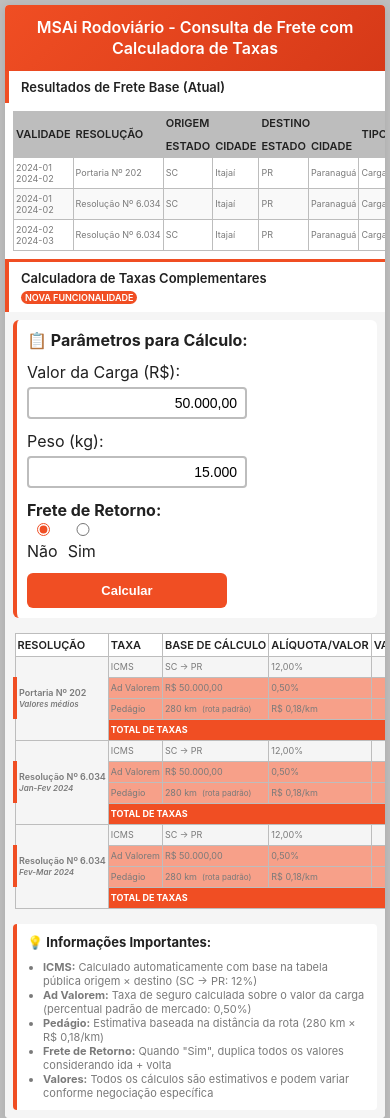
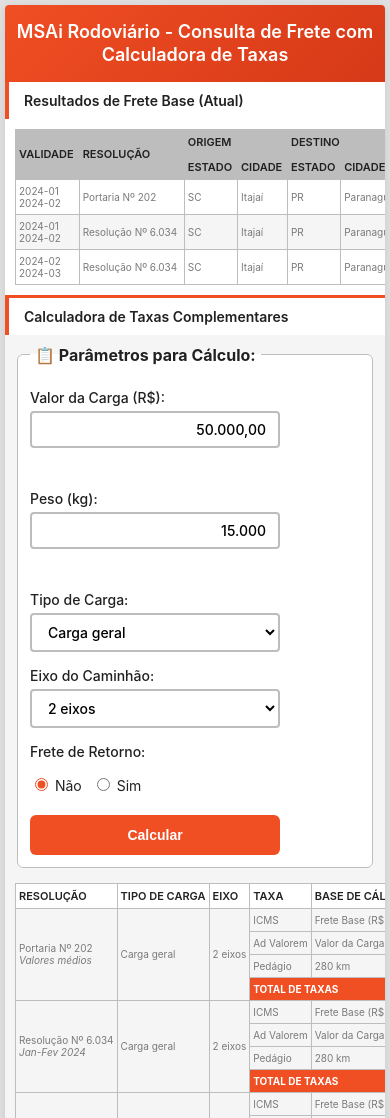
Before and after one commit to s4nts/MSAiRoad-FeeCalculator, a plain HTML site: page index.html in a window 390 px wide. Shown: the top 1118 px of the page. Drawn offline with Linux system fonts and the light colour scheme.

Commit message:
feat - improvements type truck and truck axles

```diff
--- a/app.js
+++ b/app.js
@@ -1,161 +1,164 @@
+document.addEventListener('DOMContentLoaded', () => {
   const freteData = [
-  {
-    resolucao: 'Portaria Nº 202',
-    periodo: 'Valores médios',
-    freteBase: 1184.33,
-  },
-  {
-    resolucao: 'Resolução Nº 6.034',
-    periodo: 'Jan-Fev 2024',
-    freteBase: 1249.95,
-  },
-  {
-    resolucao: 'Resolução Nº 6.034',
-    periodo: 'Fev-Mar 2024',
-    freteBase: 1315.18,
-  },
+    { resolucao: 'Portaria Nº 202', periodo: 'Valores médios', freteBase: 1184.33 },
+    { resolucao: 'Resolução Nº 6.034', periodo: 'Jan-Fev 2024', freteBase: 1249.95 },
+    { resolucao: 'Resolução Nº 6.034', periodo: 'Fev-Mar 2024', freteBase: 1315.18 },
   ];
-
   const ICMS_RATE = 0.12;
   const AD_VALOREM_RATE = 0.005;
   const PEDAGIO_POR_KM = 0.18;
   const DISTANCIA_KM = 280;
 
+  const valorCargaInput = document.getElementById('valorCarga');
+  const pesoInput = document.getElementById('peso');
+  const tipoCargaSelect = document.getElementById('tipoCarga');
+  const eixoCaminhaoSelect = document.getElementById('eixoCaminhao');
+  const calculateBtn = document.getElementById('calculateBtn');
+  const tbody = document.getElementById('calculatorBody');
+  const valorCargaError = document.getElementById('valorCargaError');
+  const pesoError = document.getElementById('pesoError');
+
   function formatCurrency(input) {
     let value = input.value.replace(/\D/g, '');
-  value = (value / 100).toFixed(2);
-  value = value.replace('.', ',');
-  value = value.replace(/\B(?=(\d{3})+(?!\d))/g, '.');
+    if (value) {
+      value = (parseFloat(value) / 100).toLocaleString('pt-BR', { minimumFractionDigits: 2, maximumFractionDigits: 2 });
       input.value = value;
+    }
   }
 
   function formatNumber(input) {
     let value = input.value.replace(/\D/g, '');
-  value = value.replace(/\B(?=(\d{3})+(?!\d))/g, '.');
-  input.value = value;
+    input.value = value.replace(/\B(?=(\d{3})+(?!\d))/g, '.');
   }
 
   function parseCurrency(value) {
     return parseFloat(value.replace(/\./g, '').replace(',', '.')) || 0;
   }
 
-function parseNumber(value) {
-  return parseInt(value.replace(/\./g, '')) || 0;
+  function formatMoney(value) {
+    return value.toLocaleString('pt-BR', { minimumFractionDigits: 2, maximumFractionDigits: 2 });
   }
 
-function formatMoney(value) {
-  return value.toLocaleString('pt-BR', {
-    minimumFractionDigits: 2,
-    maximumFractionDigits: 2,
-  });
+  function validateAndToggleButton() {
+    let isFormValid = true;
+
+    if (!valorCargaInput.value.trim()) {
+      valorCargaError.textContent = 'O valor da carga é obrigatório.';
+      isFormValid = false;
+    } else {
+      valorCargaError.textContent = '';
+    }
+
+    if (!pesoInput.value.trim()) {
+      pesoError.textContent = 'O peso é obrigatório.';
+      isFormValid = false;
+    } else {
+      pesoError.textContent = '';
+    }
+
+    calculateBtn.disabled = !isFormValid;
   }
 
   function calcularTaxas() {
-  const valorCarga = parseCurrency(document.getElementById('valorCarga').value);
-  const peso = parseNumber(document.getElementById('peso').value);
+    validateAndToggleButton();
+    if (calculateBtn.disabled) {
+      return;
+    }
+
+    const valorCarga = parseCurrency(valorCargaInput.value);
     const freteRetorno = document.querySelector('input[name="freteRetorno"]:checked').value === 'sim';
+    const tipoCarga = tipoCargaSelect.value;
+    const eixo = eixoCaminhaoSelect.options[eixoCaminhaoSelect.selectedIndex].text;
 
-  const tbody = document.getElementById('calculatorBody');
     tbody.innerHTML = '';
+    const fragment = document.createDocumentFragment();
 
     freteData.forEach((data) => {
+      const pedagioValue = DISTANCIA_KM * PEDAGIO_POR_KM;
+      const adValoremValue = valorCarga * AD_VALOREM_RATE;
       const icmsValue = data.freteBase * ICMS_RATE;
-    const adValoremValue = valorCarga * AD_VALOREM_RATE;
-    const pedagioValue = DISTANCIA_KM * PEDAGIO_POR_KM;
 
+      let freteBaseCalc = data.freteBase;
       let totalTaxas = icmsValue + adValoremValue + pedagioValue;
-    let freteBaseCalc = data.freteBase;
-    let totalFinal = freteBaseCalc + totalTaxas;
 
       if (freteRetorno) {
         totalTaxas *= 2;
         freteBaseCalc *= 2;
-      totalFinal = freteBaseCalc + totalTaxas;
+      }
+      const totalFinal = freteBaseCalc + totalTaxas;
+
+      const rowspan = 4;
+      const firstRow = createRow([
+        { content: `${data.resolucao}<br><small class="tax-label">${data.periodo}</small>`, rowspan },
+        { content: tipoCarga, rowspan },
+        { content: eixo, rowspan },
+        { content: 'ICMS' },
+        { content: `Frete Base (R$ ${formatMoney(data.freteBase)})` },
+        { content: `${(ICMS_RATE * 100).toFixed(2)}%` },
+        { content: formatMoney(freteRetorno ? icmsValue * 2 : icmsValue), class: 'valor-monetario' },
+        { content: formatMoney(freteBaseCalc), class: 'valor-monetario', rowspan },
+        {
+          content: formatMoney(totalFinal),
+          class: 'valor-monetario',
+          rowspan,
+          style: 'font-size: 14px; font-weight: 600;',
+        },
+      ]);
+
+      const adValoremRow = createRow([
+        { content: 'Ad Valorem' },
+        { content: `Valor da Carga (R$ ${formatMoney(valorCarga)})` },
+        { content: `${(AD_VALOREM_RATE * 100).toFixed(2)}%` },
+        { content: formatMoney(freteRetorno ? adValoremValue * 2 : adValoremValue), class: 'valor-monetario' },
+      ]);
+
+      const pedagioRow = createRow([
+        { content: 'Pedágio' },
+        { content: `${DISTANCIA_KM} km` },
+        { content: `R$ ${PEDAGIO_POR_KM.toFixed(2)}/km` },
+        { content: formatMoney(freteRetorno ? pedagioValue * 2 : pedagioValue), class: 'valor-monetario' },
+      ]);
+
+      const totalRow = createRow([
+        {
+          content: `<strong>TOTAL DE TAXAS ${freteRetorno ? '(Ida + Volta)' : ''}</strong>`,
+          colspan: 6,
+          class: 'total-row',
+        },
+        { content: `<strong>${formatMoney(totalTaxas)}</strong>`, class: 'valor-monetario total-row' },
+      ]);
+
+      fragment.appendChild(firstRow);
+      fragment.appendChild(adValoremRow);
+      fragment.appendChild(pedagioRow);
+      fragment.appendChild(totalRow);
+    });
+
+    tbody.appendChild(fragment);
   }
 
-    const labelSuffix = freteRetorno ? ' (Ida + Volta)' : '';
-    const icmsLabel = freteRetorno ? `${formatMoney(icmsValue)} × 2` : formatMoney(icmsValue);
-    const adValoremLabel = freteRetorno ? `${formatMoney(adValoremValue)} × 2` : formatMoney(adValoremValue);
-    const pedagioLabel = freteRetorno ? `${formatMoney(pedagioValue)} × 2` : formatMoney(pedagioValue);
-
-    tbody.innerHTML += `
-        <tr>
-          <td rowspan="${freteRetorno ? 6 : 4}" style="vertical-align: middle; font-weight: 600;">
-            ${data.resolucao}<br><small class="tax-label">${data.periodo}</small>
-          </td>
-          <td>ICMS${labelSuffix}</td>
-          <td>SC → PR</td>
-          <td>12,00%</td>
-          <td class="valor-monetario">${formatMoney(freteRetorno ? icmsValue * 2 : icmsValue)}</td>
-          <td class="valor-monetario">${formatMoney(freteBaseCalc)}</td>
-          <td class="valor-monetario" rowspan="${
-            freteRetorno ? 6 : 4
-          }" style="vertical-align: middle; font-size: 14px; font-weight: 600;">
-            ${formatMoney(totalFinal)}
-          </td>
-        </tr>
-      `;
-
-    if (freteRetorno) {
-      tbody.innerHTML += `
-          <tr class="return-detail-row">
-            <td>↳ Ida: ${formatMoney(icmsValue)} + Volta: ${formatMoney(icmsValue)}</td>
-            <td colspan="3"></td>
-            <td class="valor-monetario">-</td>
-          </tr>
-        `;
+  function createRow(cells) {
+    const row = document.createElement('tr');
+    cells.forEach((cellData) => {
+      const cell = document.createElement(cellData.header ? 'th' : 'td');
+      if (cellData.colspan) cell.colSpan = cellData.colspan;
+      if (cellData.rowspan) cell.rowSpan = cellData.rowspan;
+      if (cellData.class) cell.className = cellData.class;
+      if (cellData.style) cell.style.cssText = cellData.style;
+      cell.innerHTML = cellData.content;
+      row.appendChild(cell);
+    });
+    return row;
   }
 
-    tbody.innerHTML += `
-        <tr class="highlight-new">
-          <td>Ad Valorem${labelSuffix}</td>
-          <td>R$ ${formatMoney(valorCarga)}</td>
-          <td>0,50%</td>
-          <td class="valor-monetario">${formatMoney(freteRetorno ? adValoremValue * 2 : adValoremValue)}</td>
-          <td class="valor-monetario">-</td>
-        </tr>
-      `;
+  calculateBtn.addEventListener('click', calcularTaxas);
 
-    if (freteRetorno) {
-      tbody.innerHTML += `
-          <tr class="return-detail-row">
-            <td>↳ Ida: ${formatMoney(adValoremValue)} + Volta: ${formatMoney(adValoremValue)}</td>
-            <td colspan="3"></td>
-            <td class="valor-monetario">-</td>
-          </tr>
-        `;
-    }
+  valorCargaInput.addEventListener('blur', () => formatCurrency(valorCargaInput));
+  pesoInput.addEventListener('blur', () => formatNumber(pesoInput));
+  [valorCargaInput, pesoInput].forEach((input) => {
+    input.addEventListener('input', validateAndToggleButton);
+  });
 
-    tbody.innerHTML += `
-        <tr class="highlight-new">
-          <td>Pedágio${labelSuffix}</td>
-          <td>${DISTANCIA_KM} km<span class="distance-info">(rota padrão)</span></td>
-          <td>R$ 0,18/km</td>
-          <td class="valor-monetario">${formatMoney(freteRetorno ? pedagioValue * 2 : pedagioValue)}</td>
-          <td class="valor-monetario">-</td>
-        </tr>
-      `;
-
-    if (freteRetorno) {
-      tbody.innerHTML += `
-          <tr class="return-detail-row">
-            <td>↳ Ida: ${formatMoney(pedagioValue)} + Volta: ${formatMoney(pedagioValue)}</td>
-            <td colspan="3"></td>
-            <td class="valor-monetario">-</td>
-          </tr>
-        `;
-    }
-
-    tbody.innerHTML += `
-        <tr class="total-row">
-          <td colspan="4"><strong>TOTAL DE TAXAS${labelSuffix}</strong></td>
-          <td class="valor-monetario"><strong>${formatMoney(totalTaxas)}</strong></td>
-          <td class="valor-monetario">-</td>
-        </tr>
-      `;
-  });
-}
-
-document.addEventListener('DOMContentLoaded', function () {
+  validateAndToggleButton();
   calcularTaxas();
 });
--- a/index.html
+++ b/index.html
@@ -84,43 +84,55 @@
       </div>
 
       <div class="calculator-section">
-        <h3 class="section-title">
-          Calculadora de Taxas Complementares
-          <span class="new-feature-badge">NOVA FUNCIONALIDADE</span>
-        </h3>
+        <h3 class="section-title">Calculadora de Taxas Complementares</h3>
         <div class="table-container">
-          <div class="parameters-section">
-            <strong style="color: #212121">📋 Parâmetros para Cálculo:</strong>
+          <fieldset class="parameters-section">
+            <legend>📋 Parâmetros para Cálculo:</legend>
             <div class="parameters-grid">
-              <label style="color: #212121">
-                Valor da Carga (R$):
-                <input
-                  type="text"
-                  class="input-field"
-                  value="50.000,00"
-                  id="valorCarga"
-                  onblur="formatCurrency(this)"
-                />
-              </label>
-              <label style="color: #212121">
-                Peso (kg):
-                <input type="text" class="input-field" value="15.000" id="peso" onblur="formatNumber(this)" />
-              </label>
-              <div style="color: #212121">
-                <strong>Frete de Retorno:</strong>
+              <div class="parameter-group">
+                <label for="valorCarga">Valor da Carga (R$):</label>
+                <input type="text" class="form-control" value="50.000,00" id="valorCarga" />
+                <div class="error-message" id="valorCargaError"></div>
+              </div>
+
+              <div class="parameter-group">
+                <label for="peso">Peso (kg):</label>
+                <input type="text" class="form-control" value="15.000" id="peso" />
+                <div class="error-message" id="pesoError"></div>
+              </div>
+
+              <div class="parameter-group">
+                <label for="tipoCarga">Tipo de Carga:</label>
+                <select class="form-control" id="tipoCarga">
+                  <option value="Carga geral">Carga geral</option>
+                </select>
+              </div>
+
+              <div class="parameter-group">
+                <label for="eixoCaminhao">Eixo do Caminhão:</label>
+                <select class="form-control" id="eixoCaminhao">
+                  <option value="2">2 eixos</option>
+                </select>
+              </div>
+
+              <div class="parameter-group">
+                <label>Frete de Retorno:</label>
                 <div class="radio-group">
                   <label><input type="radio" name="freteRetorno" value="nao" checked /> Não</label>
                   <label><input type="radio" name="freteRetorno" value="sim" /> Sim</label>
                 </div>
               </div>
-              <button class="calculate-btn" onclick="calcularTaxas()">Calcular</button>
+
+              <button class="calculate-btn" id="calculateBtn">Calcular</button>
             </div>
-          </div>
+          </fieldset>
 
           <table class="calculator-table" id="calculatorTable">
             <thead>
               <tr>
                 <th>Resolução</th>
+                <th>Tipo de Carga</th>
+                <th>Eixo</th>
                 <th>Taxa</th>
                 <th>Base de Cálculo</th>
                 <th>Alíquota/Valor</th>
--- a/style.css
+++ b/style.css
@@ -1,21 +1,33 @@
+:root {
+  --primary-color: #f04e23;
+  --primary-dark: #d63918;
+  --text-primary: #212121;
+  --text-secondary: #7a7a7a;
+  --border-color: #bdbdbd;
+  --background-light: #ffffff;
+  --background-grey: #f5f5f5;
+  --highlight-soft: #f7a089;
+  --body-bg: #e0e0e0;
+}
+
 body {
   font-family: -apple-system, BlinkMacSystemFont, 'Segoe UI', Roboto, sans-serif;
   margin: 20px;
-  background-color: #bdbdbd;
-  color: #7a7a7a;
+  background-color: var(--body-bg);
+  color: var(--text-secondary);
 }
 
 .container {
   max-width: 1400px;
   margin: 0 auto;
-  background: #ffffff;
+  background: var(--background-light);
   border-radius: 8px;
   box-shadow: 0 2px 10px rgba(0, 0, 0, 0.1);
   overflow: hidden;
 }
 
 .header {
-  background: linear-gradient(135deg, #f04e23 0%, #d63918 100%);
+  background: linear-gradient(135deg, var(--primary-color) 0%, var(--primary-dark) 100%);
   color: white;
   padding: 20px;
   text-align: center;
@@ -28,12 +40,12 @@ body {
 }
 
 .section-title {
-  background: #ffffff;
+  background: var(--background-light);
   padding: 12px 20px;
   margin: 0;
   font-weight: 600;
-  color: #212121;
-  border-left: 4px solid #f04e23;
+  color: var(--text-primary);
+  border-left: 4px solid var(--primary-color);
 }
 
 .table-container {
@@ -52,24 +64,25 @@ th,
 td {
   padding: 8px 6px;
   text-align: left;
-  border: 1px solid #bdbdbd;
+  border: 1px solid var(--border-color);
   white-space: nowrap;
+  vertical-align: middle;
 }
 
 th {
-  background-color: #bdbdbd;
+  background-color: var(--border-color);
   font-weight: 600;
-  color: #212121;
+  color: var(--text-primary);
   font-size: 11px;
   text-transform: uppercase;
 }
 
 tbody tr:nth-child(even) {
-  background-color: #f9f9f9;
+  background-color: var(--background-grey);
 }
 
-tbody tr:hover {
-  background-color: #f7a089;
+.calculator-table tbody tr:not(.total-row):hover {
+  background-color: var(--highlight-soft);
 }
 
 .valor-monetario {
@@ -78,165 +91,185 @@ tbody tr:hover {
 }
 
 .calculator-section {
-  background: #f5f5f5;
-  border-top: 3px solid #f04e23;
+  background: var(--background-grey);
+  border-top: 3px solid var(--primary-color);
 }
 
 .calculator-table th {
-  background-color: #ffffff;
-  color: #212121;
+  background-color: var(--background-light);
+  color: var(--text-primary);
 }
 
 .total-row {
-  background-color: #f04e23 !important;
+  background-color: var(--primary-color) !important;
   font-weight: 600;
   color: white !important;
 }
 
-.highlight-new {
-  background-color: #f7a089 !important;
-  border-left: 4px solid #f04e23;
+.form-control {
+  padding: 8px 12px;
+  border: 2px solid var(--border-color);
+  border-radius: 4px;
+  width: 180px;
+  font-weight: 500;
+  background: var(--background-light);
+  transition: border-color 0.2s;
+  box-sizing: border-box;
+  font-family: inherit;
+  font-size: 14px;
 }
 
-.input-field {
-  padding: 8px 12px;
-  border: 2px solid #bdbdbd;
-  border-radius: 4px;
-  width: 120px;
+input.form-control {
   text-align: right;
-  font-weight: 500;
-  background: #ffffff;
-  transition: border-color 0.2s;
 }
 
-.input-field:focus {
-  border-color: #f04e23;
+select.form-control {
+  cursor: pointer;
+}
+
+.form-control:focus {
+  border-color: var(--primary-color);
   outline: none;
 }
 
 .tax-label {
   font-size: 10px;
-  color: #7a7a7a;
+  color: var(--text-secondary);
   font-style: italic;
 }
 
-.new-feature-badge {
-  background: #f04e23;
-  color: white;
-  font-size: 10px;
-  padding: 2px 6px;
-  border-radius: 12px;
-  margin-left: 8px;
-}
-
 .calculate-btn {
-  background: #f04e23;
+  background: var(--primary-color);
   color: white;
   border: none;
-  padding: 12px 24px;
+  padding: 10px 24px;
   border-radius: 6px;
   font-weight: 600;
   cursor: pointer;
   font-size: 14px;
-  transition: background-color 0.2s;
+  transition: all 0.2s;
   margin-left: 15px;
+  align-self: flex-end;
+  height: 40px;
 }
 
-.calculate-btn:hover {
-  background: #d63918;
+.calculate-btn:hover:not(:disabled) {
+  background: var(--primary-dark);
+}
+
+.calculate-btn:disabled {
+  background-color: var(--border-color);
+  color: var(--text-secondary);
+  cursor: not-allowed;
+  opacity: 0.8;
 }
 
 .parameters-section {
   margin-bottom: 15px;
   padding: 15px;
-  background: #ffffff;
+  background: var(--background-light);
   border-radius: 6px;
-  border-left: 4px solid #f04e23;
+  border: 1px solid var(--border-color);
+}
+.parameters-section legend {
+  font-weight: bold;
+  color: var(--text-primary);
+  padding: 0 5px;
 }
 
 .parameters-grid {
   display: flex;
   gap: 25px;
   flex-wrap: wrap;
-  align-items: center;
+  align-items: flex-start;
   margin-top: 12px;
+}
+
+.parameter-group {
+  display: flex;
+  flex-direction: column;
+  gap: 5px;
+}
+
+.parameter-group label {
+  font-weight: 500;
+  font-size: 14px;
+  color: var(--text-primary);
 }
 
 .radio-group {
   display: flex;
   gap: 15px;
   align-items: center;
+  padding-top: 5px;
+  height: 30px;
+}
+.radio-group label {
+  font-weight: normal;
 }
 
 .radio-group input[type='radio'] {
-  accent-color: #f04e23;
+  accent-color: var(--primary-color);
 }
 
 .info-box {
   margin-top: 15px;
   padding: 15px;
-  background: #ffffff;
+  background: var(--background-light);
   border-radius: 4px;
-  border-left: 4px solid #f04e23;
+  border-left: 4px solid var(--primary-color);
 }
-
 .info-box h4 {
   margin: 0 0 10px 0;
-  color: #212121;
+  color: var(--text-primary);
 }
-
 .info-box ul {
   margin: 0;
   padding-left: 20px;
-  color: #7a7a7a;
-}
-
-.return-detail-row {
-  background-color: #f7a089 !important;
-  font-style: italic;
-  color: #212121;
+  color: var(--text-secondary);
 }
 
 .distance-info {
   font-size: 10px;
-  color: #7a7a7a;
+  color: var(--text-secondary);
   margin-left: 5px;
+}
+
+.error-message {
+  color: var(--primary-dark);
+  font-size: 12px;
+  font-weight: 500;
+  margin-top: 4px;
+  min-height: 18px;
 }
 
 @media (max-width: 1024px) {
   body {
     margin: 10px;
   }
-
   .container {
     max-width: 100%;
     border-radius: 4px;
   }
-
   .header h1 {
     font-size: 20px;
   }
-
   .table-container {
     padding: 15px;
   }
-
   table {
     min-width: 900px;
     font-size: 11px;
   }
-
   th,
   td {
     padding: 6px 4px;
   }
-
   .parameters-grid {
     gap: 20px;
   }
-
-  .input-field {
-    width: 100px;
+  .form-control {
+    width: 150px;
   }
 }
 
@@ -244,160 +277,64 @@ tbody tr:hover {
   body {
     margin: 5px;
   }
-
   .header {
     padding: 15px 10px;
   }
-
   .header h1 {
     font-size: 18px;
     line-height: 1.3;
   }
-
   .section-title {
     padding: 10px 15px;
     font-size: 14px;
   }
-
   .table-container {
     padding: 10px;
     overflow-x: auto;
   }
-
   table {
     min-width: 700px;
     font-size: 10px;
   }
-
   th,
   td {
     padding: 5px 3px;
   }
-
   .valor-monetario {
     font-size: 10px;
   }
-
   .parameters-section {
     padding: 12px;
   }
-
   .parameters-grid {
     flex-direction: column;
     gap: 15px;
     align-items: stretch;
   }
-
-  .parameters-grid label {
-    display: flex;
-    flex-direction: column;
-    gap: 5px;
+  .parameter-group {
+    width: 100%;
   }
-
-  .input-field {
+  .form-control {
     width: 100%;
-    max-width: 200px;
+    max-width: 250px;
   }
-
   .radio-group {
     flex-wrap: wrap;
     gap: 10px;
   }
-
   .calculate-btn {
     margin-left: 0;
     width: 100%;
-    max-width: 200px;
+    max-width: 250px;
+    align-self: initial;
   }
-
-  .new-feature-badge {
-    display: block;
-    margin: 5px 0 0 0;
-    width: fit-content;
-  }
-
   .info-box {
     padding: 12px;
   }
-
   .info-box h4 {
     font-size: 14px;
   }
-
   .info-box ul {
     font-size: 12px;
   }
 }
-
-@media (max-width: 390px) {
-  .header {
-    padding: 12px 8px;
-  }
-
-  .header h1 {
-    font-size: 16px;
-  }
-
-  .section-title {
-    padding: 8px 12px;
-    font-size: 13px;
-  }
-
-  .table-container {
-    padding: 8px;
-  }
-
-  table {
-    min-width: 600px;
-    font-size: 9px;
-  }
-
-  th,
-  td {
-    padding: 4px 2px;
-  }
-
-  .parameters-section {
-    padding: 10px;
-  }
-
-  .parameters-grid {
-    gap: 12px;
-  }
-
-  .input-field {
-    padding: 6px 8px;
-    font-size: 14px;
-  }
-
-  .calculate-btn {
-    padding: 10px 20px;
-    font-size: 13px;
-  }
-
-  .info-box {
-    padding: 10px;
-  }
-
-  .info-box h4 {
-    font-size: 13px;
-  }
-
-  .info-box ul {
-    font-size: 11px;
-    padding-left: 16px;
-  }
-
-  .tax-label {
-    font-size: 8px;
-  }
-
-  .distance-info {
-    font-size: 8px;
-  }
-
-  .new-feature-badge {
-    font-size: 9px;
-    padding: 1px 4px;
-  }
-}
```
Lines whose indentation alone changed are shown as unchanged.
